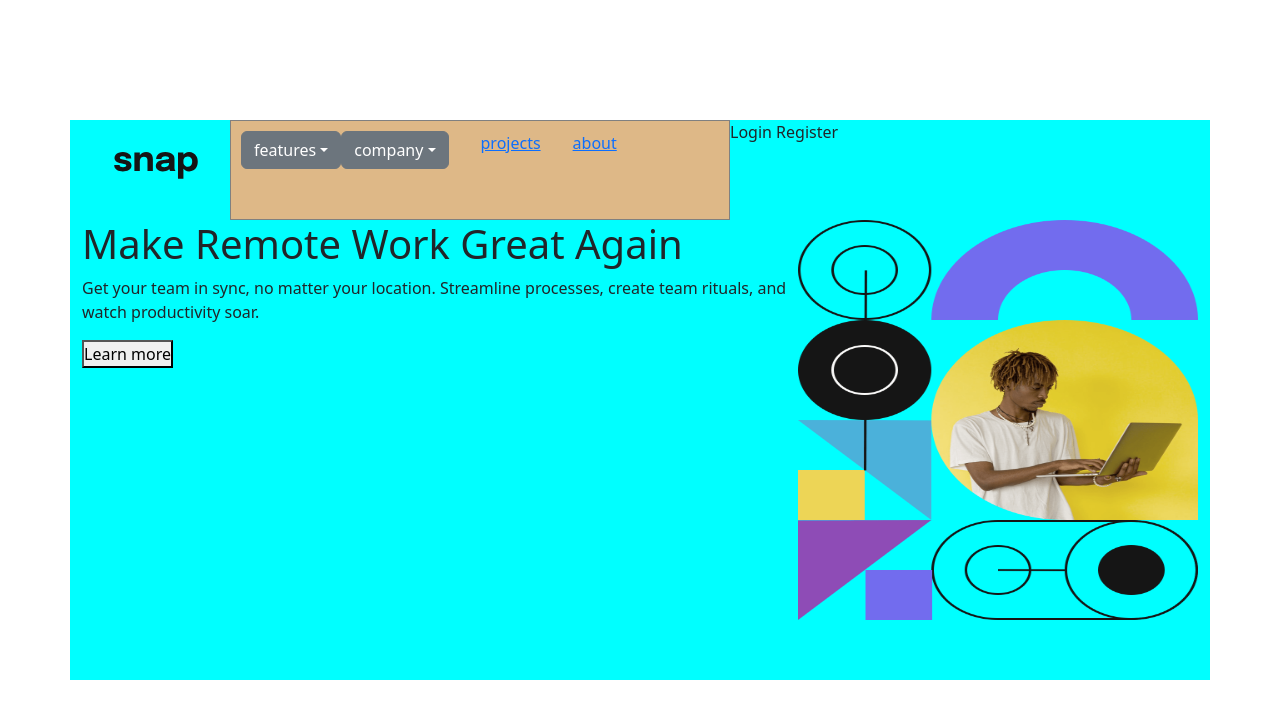
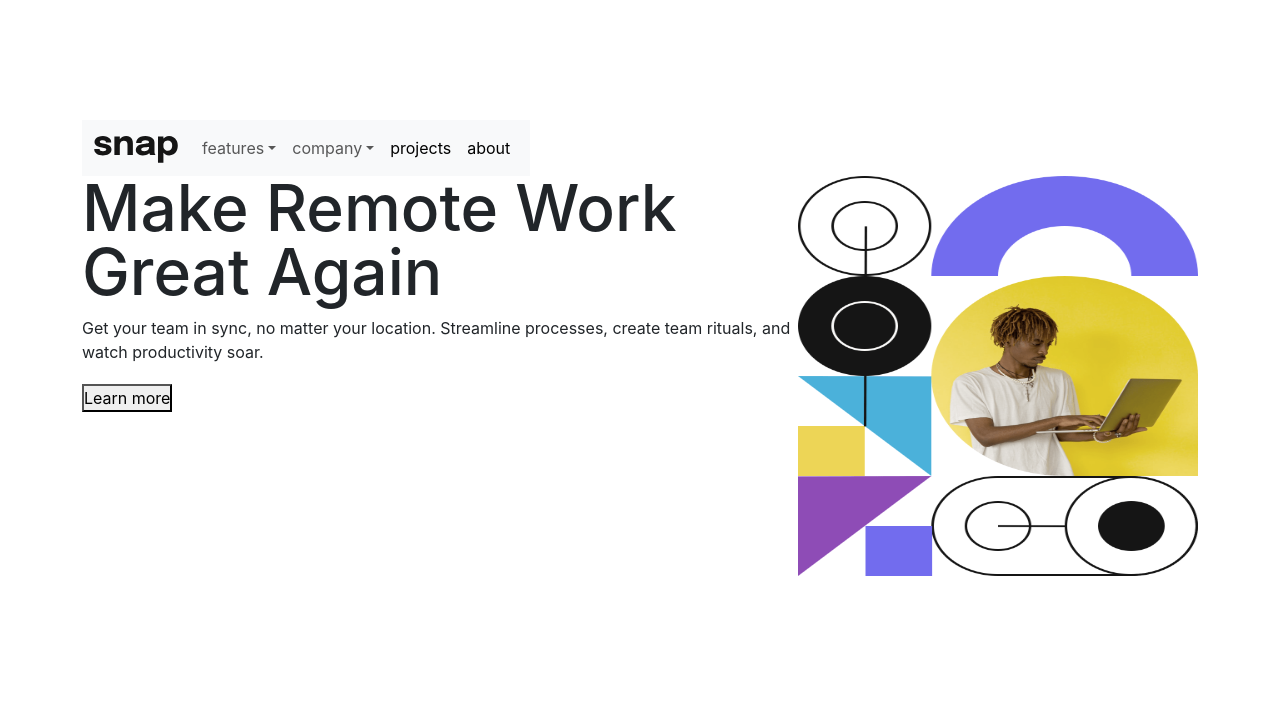
Before and after one commit to beyondthefruit/intro-dropdown, a React (Create React App) app: page / in a window 1280 px wide. Shown: the top 718 px of the page. Built offline with nearby package versions, Linux system fonts and the light colour scheme.

Commit message:
feat: nav + hamburger

```diff
--- a/public/index.html
+++ b/public/index.html
@@ -31,6 +31,7 @@
       integrity="sha384-T3c6CoIi6uLrA9TneNEoa7RxnatzjcDSCmG1MXxSR1GAsXEV/Dwwykc2MPK8M2HN"
       crossorigin="anonymous"
     />
+    <!-- <link rel="stylesheet" type="text/css" href="index.css" /> -->
   </head>
   <body>
     <noscript>You need to enable JavaScript to run this app.</noscript>
--- a/src/App.js
+++ b/src/App.js
@@ -1,7 +1,6 @@
 import NavMenu from './Components/nav';
 import Main from './Components/main';
-import 'bootstrap/dist/css/bootstrap.min.css';
-import Select from 'react-select';
+// import 'bootstrap/dist/css/bootstrap.min.css';
 
 function App() {
   return (
--- a/src/Components/nav.js
+++ b/src/Components/nav.js
@@ -6,7 +6,74 @@ import { links } from '../data';
 const NavMenu = () => {
   return (
     <header>
-      <div className='logo'>
+      <nav class='navbar navbar-expand-lg bg-body-tertiary'>
+        <div class='container-fluid'>
+          <a class='navbar-brand' href='#'>
+            <img src={Logo} alt='snap' />
+          </a>
+          <button
+            class='navbar-toggler'
+            type='button'
+            data-bs-toggle='collapse'
+            data-bs-target='#navbarSupportedContent'
+            aria-controls='navbarSupportedContent'
+            aria-expanded='false'
+            aria-label='Toggle navigation'
+          >
+            <span class='navbar-toggler-icon'></span>
+          </button>
+          <div class='collapse navbar-collapse' id='navbarSupportedContent'>
+            <ul class='navbar-nav me-auto mb-2 mb-lg-0'>
+              {links.map((link) => {
+                const { id, url, text, sublinks } = link;
+                return (
+                  <>
+                    {sublinks ? (
+                      <li class='nav-item dropdown'>
+                        <a
+                          class='nav-link dropdown-toggle'
+                          href='#'
+                          role='button'
+                          data-bs-toggle='dropdown'
+                          aria-expanded='false'
+                        >
+                          {text}
+                        </a>
+                        <ul className='dropdown-menu'>
+                          {sublinks && (
+                            <li>
+                              {sublinks.map((sublink) => {
+                                const { id, url, text } = sublink;
+                                return (
+                                  <a a className='dropdown-item' href={url}>
+                                    {text}
+                                  </a>
+                                );
+                              })}
+                            </li>
+                          )}
+                        </ul>
+                      </li>
+                    ) : (
+                      <li class='nav-item'>
+                        <a
+                          class='nav-link active'
+                          aria-current='page'
+                          href={url}
+                        >
+                          {text}
+                        </a>
+                      </li>
+                    )}
+                  </>
+                );
+              })}
+            </ul>
+          </div>
+        </div>
+      </nav>
+
+      {/* <div className='logo'>
         <img src={Logo} alt='snap' />
       </div>
 
@@ -30,7 +97,11 @@ const NavMenu = () => {
                       <li>
                         {sublinks.map((sublink) => {
                           const { id, url, text } = sublink;
-                          return <a href={url}>{text}</a>;
+                          return (
+                            <a a className='dropdown-item' href={url}>
+                              {text}
+                            </a>
+                          );
                         })}
                       </li>
                     )}
@@ -39,7 +110,9 @@ const NavMenu = () => {
               ) : (
                 <ul>
                   <li>
-                    <a href={url}>{text}</a>
+                    <a className='nav-item' href={url}>
+                      {text}
+                    </a>
                   </li>
                 </ul>
               )}
@@ -48,7 +121,7 @@ const NavMenu = () => {
         })}
       </div>
 
-      <p>Login Register</p>
+      <p>Login Register</p> */}
     </header>
   );
 };
--- a/src/index.css
+++ b/src/index.css
@@ -1,3 +1,5 @@
+@import 'bootstrap';
+
 *,
 ::after,
 ::before {
@@ -92,7 +94,7 @@ code {
 .container {
   width: 90vw;
   height: 70vh;
-  background-color: aqua;
+  /* background-color: aqua; */
   margin: 0 auto;
 }
 
@@ -112,8 +114,8 @@ header {
 }
 
 .menus {
-  text-decoration: none;
-  background-color: cadetblue;
+  /* text-decoration: none; */
+  background-color: white;
   /* margin: 0; */
   /* padding: 00.5rem; */
 }
@@ -125,8 +127,6 @@ header {
 
 .dropdown-Menu {
   display: flex;
-  background-color: burlywood;
-
   width: 500px;
   height: 100px;
   position: relative;
@@ -145,14 +145,27 @@ ul {
 .li {
   display: block;
 }
+.btn {
+  color: black !important;
+  background-color: white !important;
+  border: none;
+}
+/* .btn:hover,
+.btn:after,
+.active {
+  background-color: white;
+  color: black;
+} */
 
 .li a {
   display: block;
 }
-
-.show {
-  display: block;
-}
+/* .nav-item {
+  color: black;
+  height: 24px;
+  padding: 6px 12px 6px;
+  vertical-align: middle;
+} */
 
 /* main design */
 article {
```
